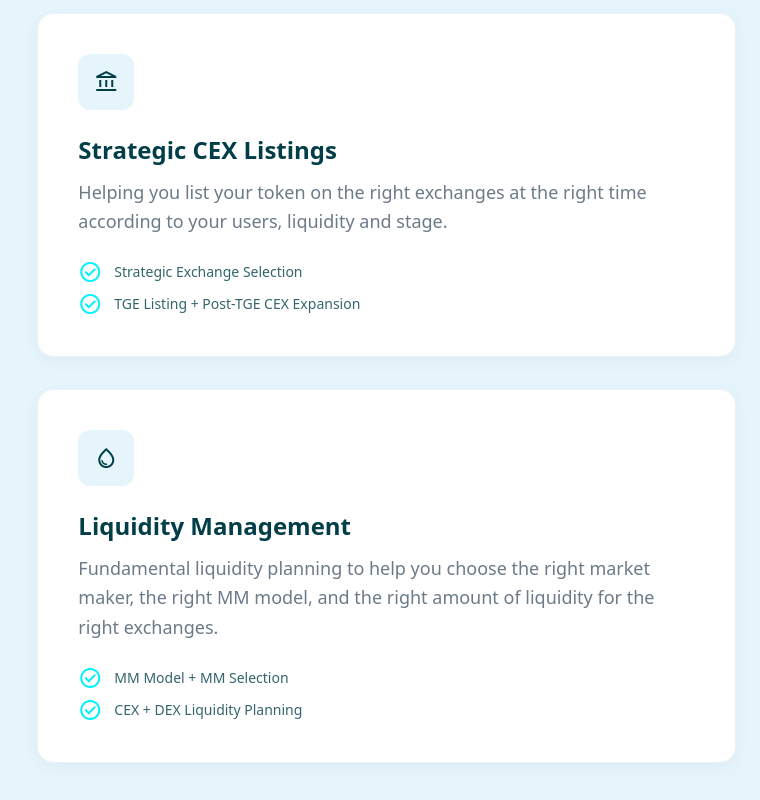
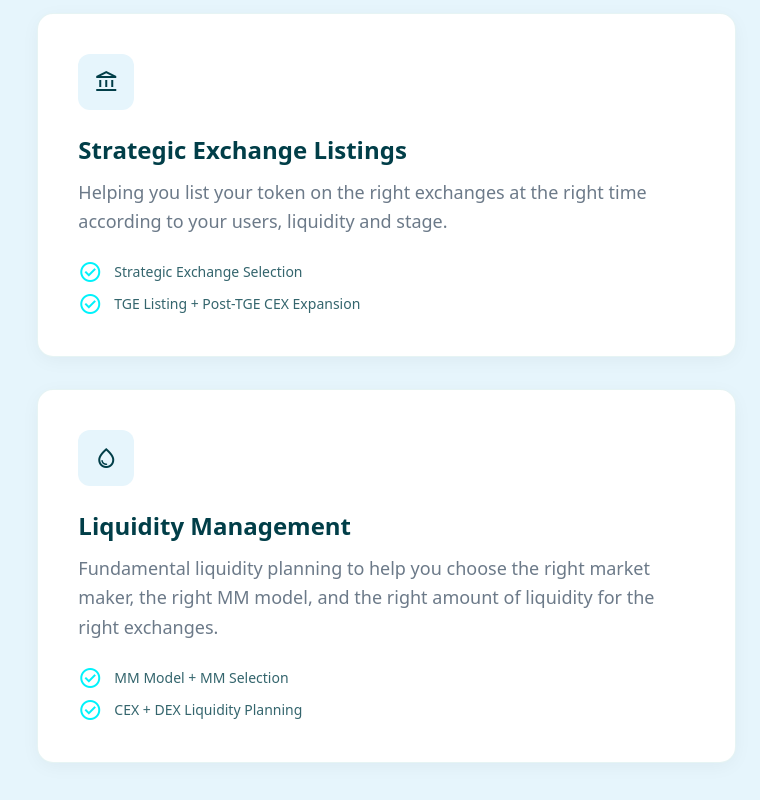
Before and after one commit to jatin576-code/web3jatin-v2, a Next.js app: page / in a window 1280 px wide. Shown: the part 1480-2280 px from the top of the page, without its empty margins (520-1280 px from the left). Built offline with nearby package versions, Linux system fonts and the light colour scheme.

Commit message:
little change

```diff
--- a/app/page.tsx
+++ b/app/page.tsx
@@ -158,7 +158,7 @@ export default function Home() {
               <div className="w-14 h-14 rounded-xl bg-[#E6F5FC] text-secondary flex items-center justify-center mb-6 transition-colors duration-300 group-hover:bg-primary group-hover:text-secondary">
                 <span className="material-symbols-outlined text-3xl">account_balance</span>
               </div>
-              <h3 className="text-2xl font-bold text-secondary mb-3 group-hover:text-[#013E48]">Strategic CEX Listings</h3>
+              <h3 className="text-2xl font-bold text-secondary mb-3 group-hover:text-[#013E48]">Strategic Exchange Listings</h3>
               <p className="text-body-text text-lg leading-relaxed mb-6">
                 Helping you list your token on the right exchanges at the right time according to your users, liquidity and stage.
               </p>
```
